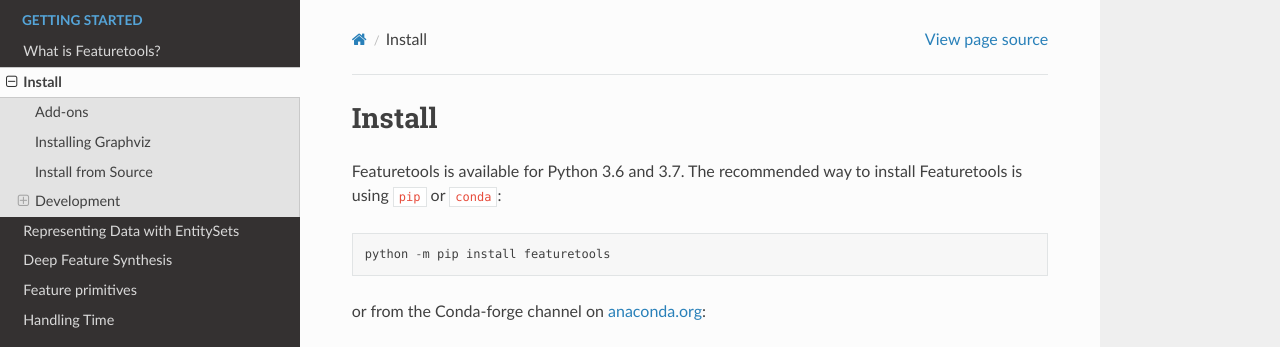
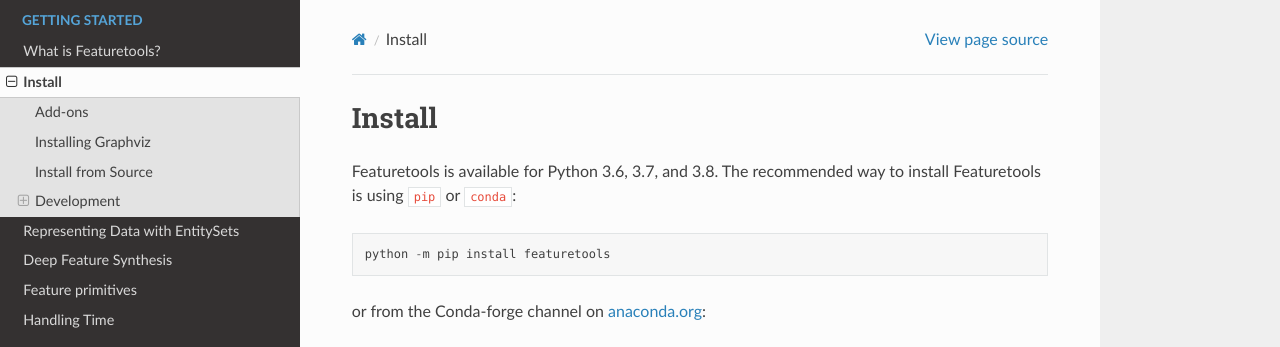
Before and after one commit to alteryx/featuretools, a Sphinx documentation site: the page built from docs/source/getting_started/install.rst, in a window 1280 px wide and 900 px high. Shown: the top 347 px of the window. Built offline with Sphinx 7.4.7 and the Read the Docs theme 2.0.0, drawn with Linux system fonts in a browser that asks for light colours; pages that are not in the unit, such as notebooks, are missing from menus; comment, search, counter and statistics services are not loaded.

Commit message:
Support python 3.8 (#847)
* add python 3.8 tests

* update pympler

* remove extra py36 install job

* skip 3.8 complete test

* update changelog

* add 3.8 to list of supported versions

* Uncomment 3.8 install complete test

* fix spacing in ci config

```diff
--- a/docs/source/changelog.rst
+++ b/docs/source/changelog.rst
@@ -9,6 +9,7 @@
     * Changes
     * Documentation Changes
     * Testing Changes
+        * Add automated tests for python 3.8 environment (:pr:`847`)
         * Update testing dependencies (:pr:`976`)
 
     Thanks to the following people for contributing to this release:
--- a/docs/source/getting_started/install.rst
+++ b/docs/source/getting_started/install.rst
@@ -1,7 +1,7 @@
 Install
 *******
 
-Featuretools is available for Python 3.6 and 3.7. The recommended way to install Featuretools is using ``pip`` or ``conda``::
+Featuretools is available for Python 3.6, 3.7, and 3.8. The recommended way to install Featuretools is using ``pip`` or ``conda``::
 
     python -m pip install featuretools
 
--- a/test-requirements.txt
+++ b/test-requirements.txt
@@ -1,6 +1,6 @@
 pip>=20.0.2
 pytest==5.2.0
-pympler==0.5
+pympler==0.8
 pytest-xdist==1.26.1
 pytest-cov==2.6.1
 fastparquet>=0.1.6
```
Also changed, not shown: 1 other file.
